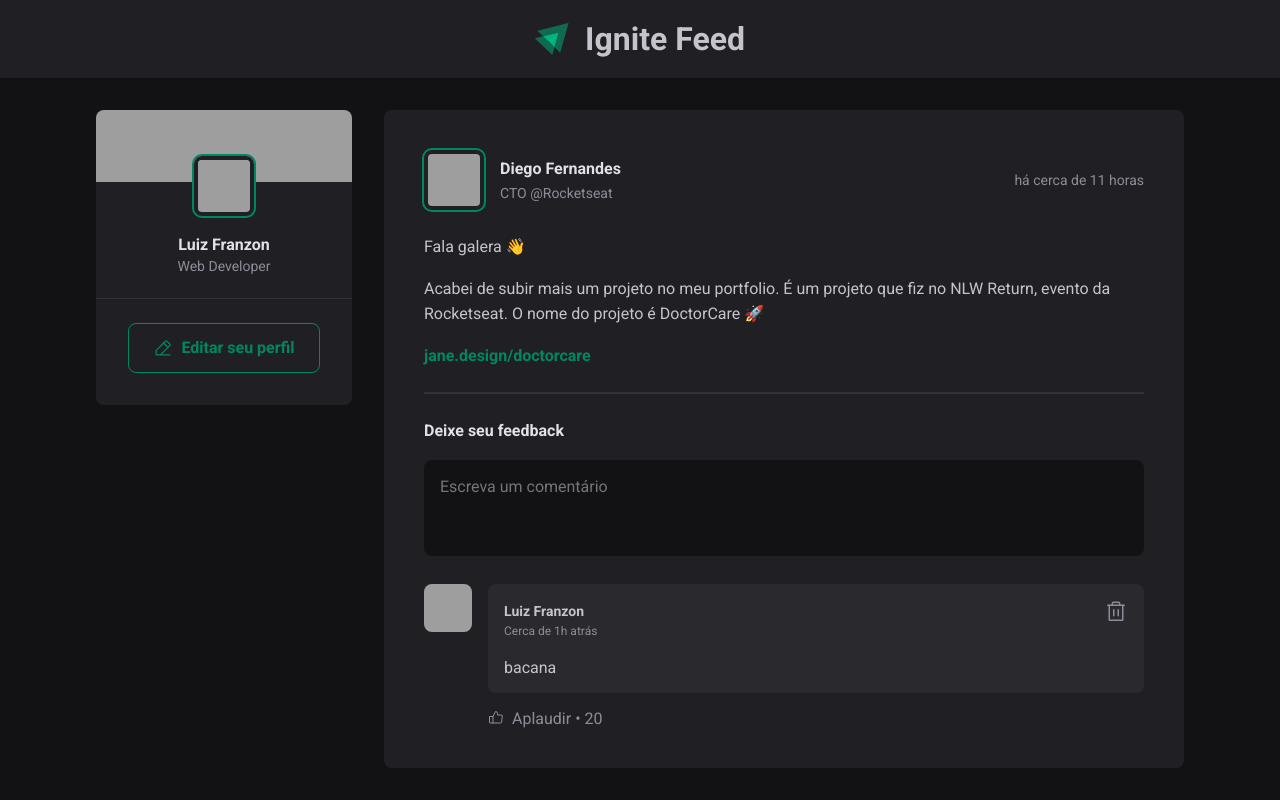
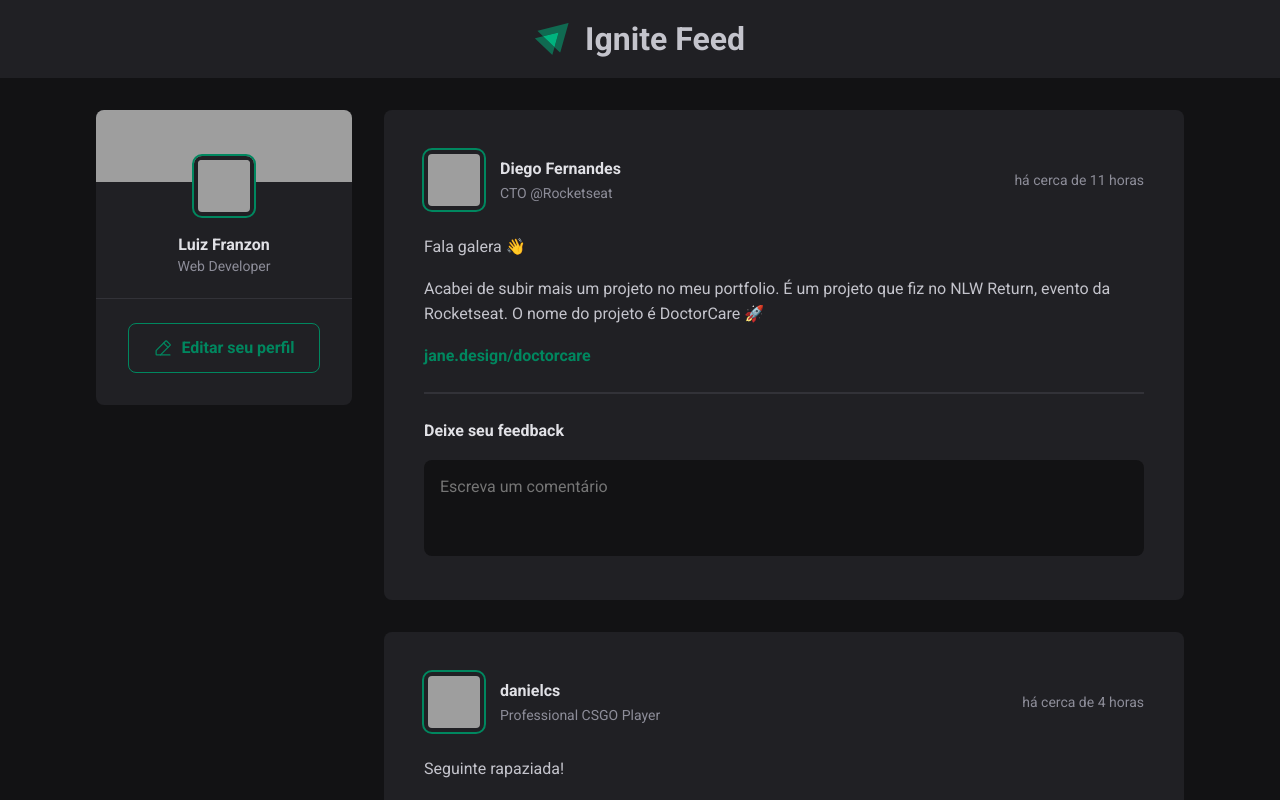
Before and after one commit to luizfranzon/ignite-reactJS, a React (Vite) app in the folder aulas/01-fundamentos-do-react/: page / in a window 1280 px wide. Shown: the top 800 px of the page. Built offline with nearby package versions, Linux system fonts and the light colour scheme; grey boxes are pictures that could not be loaded.

Commit message:
:coffin: removed some useless code

```diff
--- a/aulas/01-fundamentos-do-react/src/components/Post/Post.jsx
+++ b/aulas/01-fundamentos-do-react/src/components/Post/Post.jsx
@@ -1,6 +1,6 @@
+import { useState } from 'react'
 import { format, formatDistanceToNow } from 'date-fns'
 import ptBR from 'date-fns/locale/pt-BR'
-import { useState } from 'react'
 
 import { Avatar } from "../Avatar/Avatar"
 import { Comment } from "../Comment/Comment"
@@ -9,7 +9,7 @@ import styles from "./Post.module.css"
 
 
 export function Post({ author, publishedAt, content }) {
-    const [comments, setComments] = useState(["bacana"])
+    const [comments, setComments] = useState([])
 
     const [newCommentText, setNewCommentText] = useState('')
 
```
